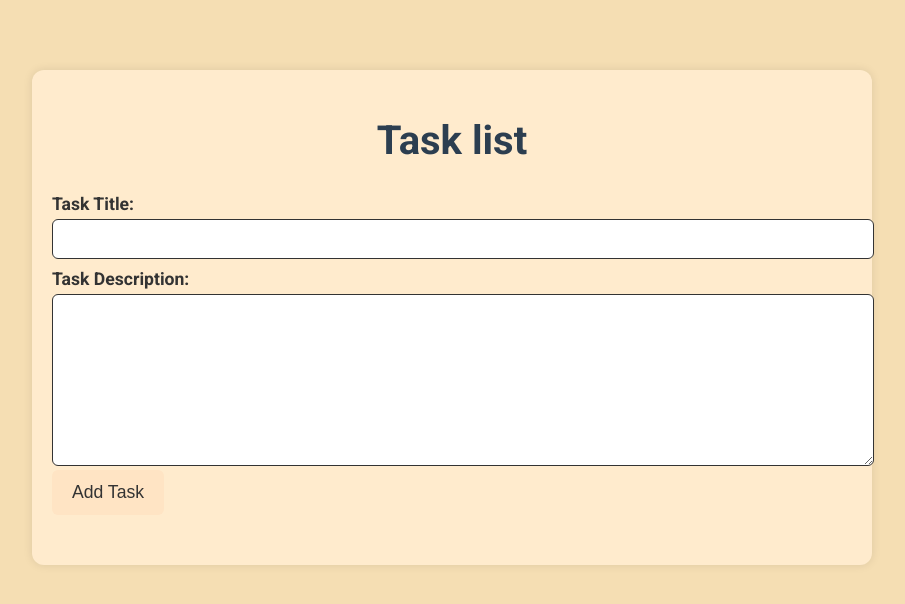
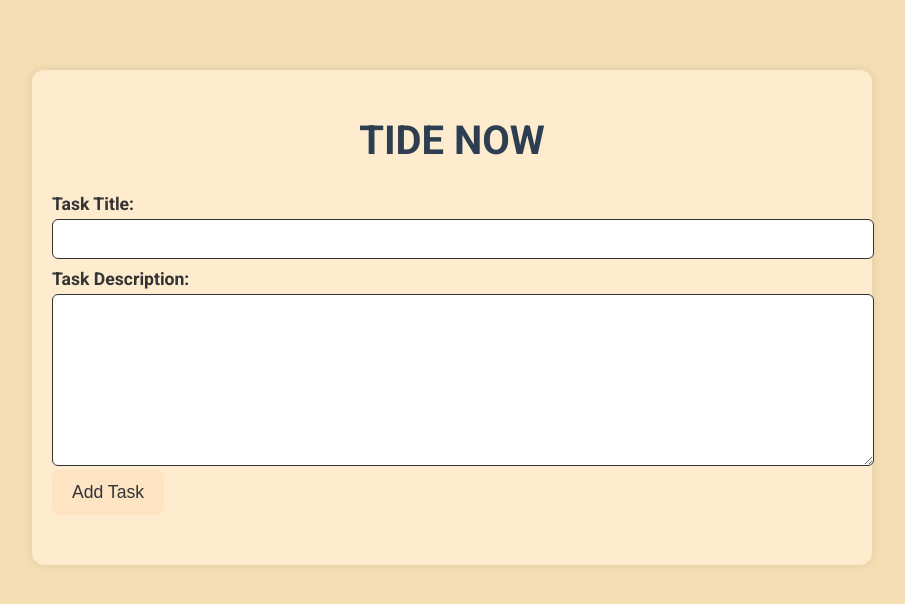
Before and after one commit to techwitlawri/TIDE-NOW-APP, a Flask app: page / in a window 1280 px wide. Shown: the top 604 px of the page, without its empty margins (188-1093 px from the left). Run offline with Flask 3, Linux system fonts and the light colour scheme.

Commit message:
TIDE NOW

```diff
--- a/templates/index.html
+++ b/templates/index.html
@@ -12,7 +12,7 @@
 </head>
 <body>
     <div class="container">
-        <h1>Task list</h1>
+        <h1>TIDE NOW</h1>
 
         <!-- Add Task Form -->
         <div class="task-form">
```
